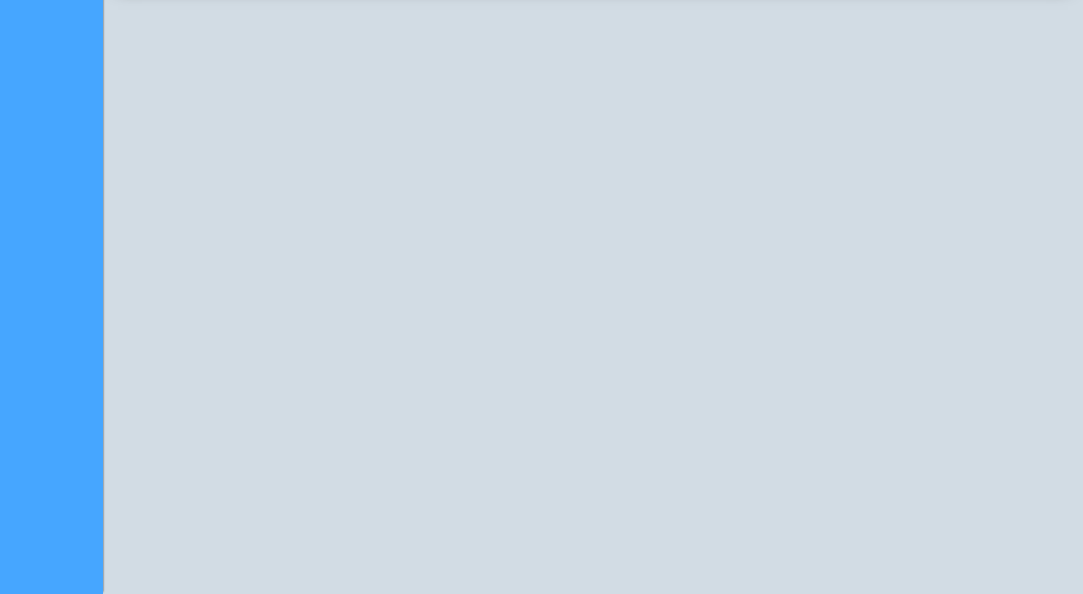
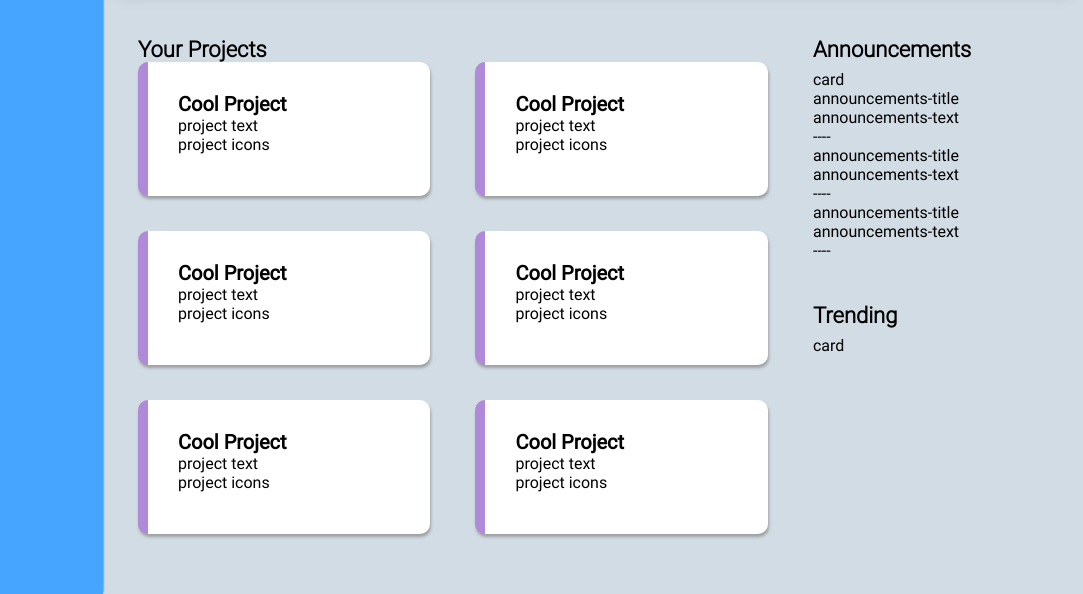
Before and after one commit to dtariq1995/Admin-Dashboard, a plain HTML site: page index.html in a window 1280 px wide. Shown: the part 206-800 px from the top of the page, 197-1280 px from the left. Drawn offline with Linux system fonts and the light colour scheme; a script that the page names is missing.

Commit message:
Added part of main content skeleton

```diff
--- a/dashboard-styles.css
+++ b/dashboard-styles.css
@@ -1,6 +1,11 @@
 @font-face {
     font-family: Roboto;
     src: url(./Assets/Roboto-Font/Roboto-Regular.ttf);
+}
+
+@font-face {
+    font-family: Roboto-Light;
+    src: url(./Assets/Roboto-Font/Roboto-Light.ttf);
 }
 
 body {
@@ -43,7 +48,9 @@ body {
     grid-area: main;
     background-color: rgb(210, 220, 228);
     display: grid;
-
+    grid-template-columns: 2fr 0.8fr;
+    grid-template-areas: "Project Announcements";
+    padding: 40px 0 25px 35px;
 }
 
 .sidebar-sections {
@@ -137,3 +144,39 @@ button {
     align-items: center;
     gap: 30px;
 }
+
+#projects {
+    grid-area: Project;
+    display: grid;
+    grid-template-columns: 1fr 1fr;
+    grid-template-rows: 0.15fr 1fr 1fr 1fr;
+}
+
+.main-heading {
+    font-family: Roboto-Light;
+    font-size: 22px;
+    font-weight: 600;
+}
+
+#announcements {
+    grid-area: Announcements;
+    display: grid;
+    grid-template-rows: 0.14fr 1fr 0.14fr 1fr;
+}
+
+.project-card {
+    background-color: white;
+    border-radius: 10px;
+    margin-right: 45px;
+    margin-bottom: 35px;
+    padding: 30px;
+    box-shadow: 1px 3px 3px rgba(125, 125, 125, 0.614);
+    border-left-style: inset;
+    border-left-width: 10px;
+    border-left-color: rgba(128, 0, 255, 0.464);
+}
+
+.project-heading {
+    font-size: 20px;
+    font-weight: 900;
+}
--- a/index.html
+++ b/index.html
@@ -28,9 +28,7 @@
             <div class="sidebar-sections"><img class="section-logo" src="./Assets/Icons/icons8-lock.svg" width="24px" height="24px">Privacy</div>
         </div>
 
-
     </container>
-
 
 
     <container id="header">
@@ -60,7 +58,79 @@
 
     </container>
 
-    <container id="main"></container>
+
+    <container id="main">
+
+        <container id="projects">
+
+            <div class="main-heading">Your Projects</div>
+            <div></div>
+
+            <div class="project-card">
+                <div class="project-heading">Cool Project</div>
+                <div class="project-text">project text</div>
+                <div class="project-icons">project icons</div>
+            </div>
+
+            <div class="project-card">
+                <div class="project-heading">Cool Project</div>
+                <div class="project-text">project text</div>
+                <div class="project-icons">project icons</div>
+            </div>
+
+            <div class="project-card">
+                <div class="project-heading">Cool Project</div>
+                <div class="project-text">project text</div>
+                <div class="project-icons">project icons</div>
+            </div>
+
+            <div class="project-card">
+                <div class="project-heading">Cool Project</div>
+                <div class="project-text">project text</div>
+                <div class="project-icons">project icons</div>
+            </div>
+
+            <div class="project-card">
+                <div class="project-heading">Cool Project</div>
+                <div class="project-text">project text</div>
+                <div class="project-icons">project icons</div>
+            </div>
+
+            <div class="project-card">
+                <div class="project-heading">Cool Project</div>
+                <div class="project-text">project text</div>
+                <div class="project-icons">project icons</div>
+            </div>
+
+
+        </container>
+
+        <container id="announcements">
+
+            <div class="main-heading">Announcements</div>
+
+            <div class="announcements-card">card
+                <div class="announcements-title">announcements-title</div>
+                <div class="announcements-text">announcements-text</div>
+                <div class="announcements-line">----</div>
+
+                <div class="announcements-title">announcements-title</div>
+                <div class="announcements-text">announcements-text</div>
+                <div class="announcements-line">----</div>
+
+                <div class="announcements-title">announcements-title</div>
+                <div class="announcements-text">announcements-text</div>
+                <div class="announcements-line">----</div>
+            </div>
+
+            <div class="main-heading">Trending</div>
+
+            <div>card</div>
+
+        </container>
+
+    </container>
+
 
     <script src="./dashboard.js"></script>
 </body>
```
Also changed, not shown: dashboard.js (deleted).
